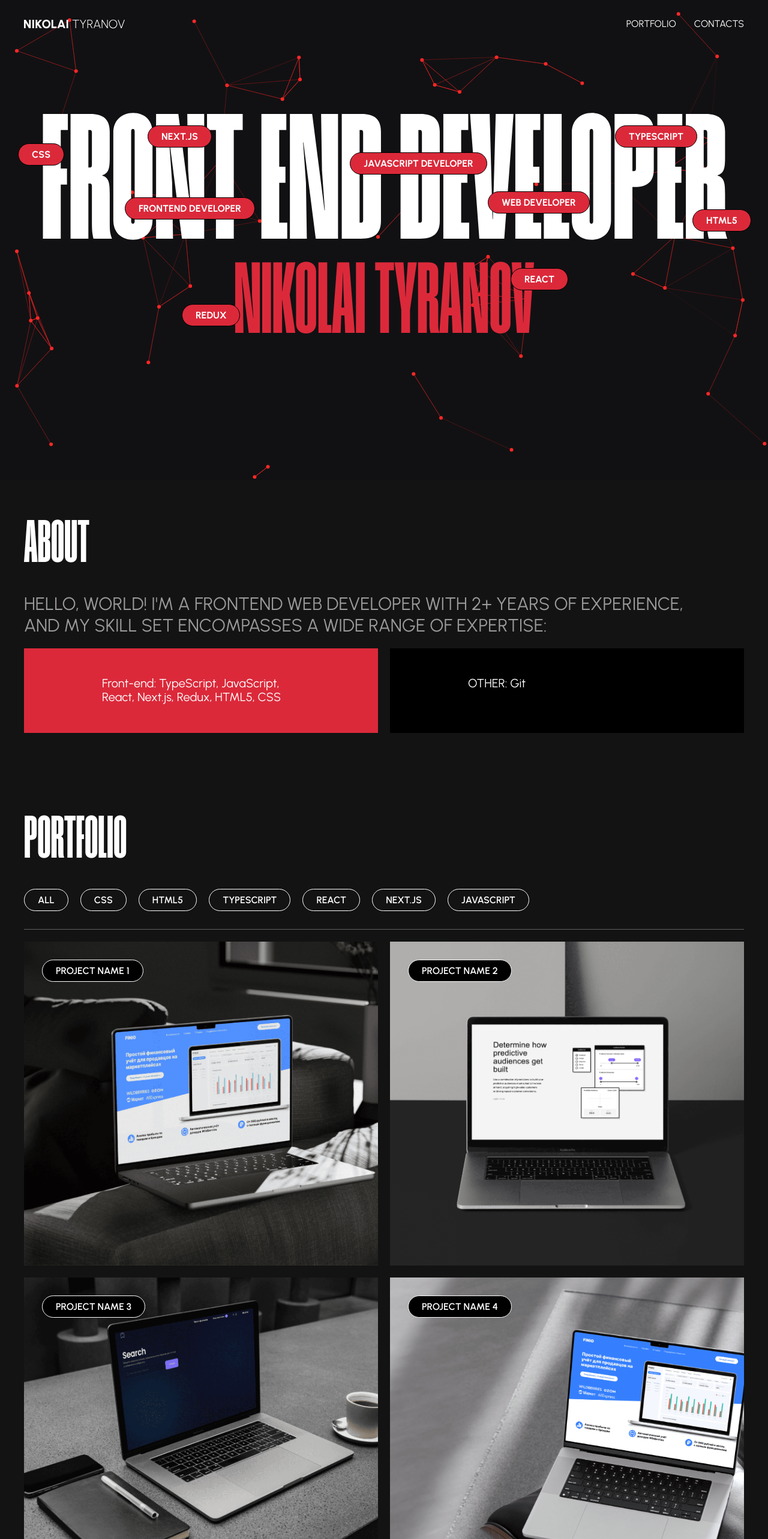
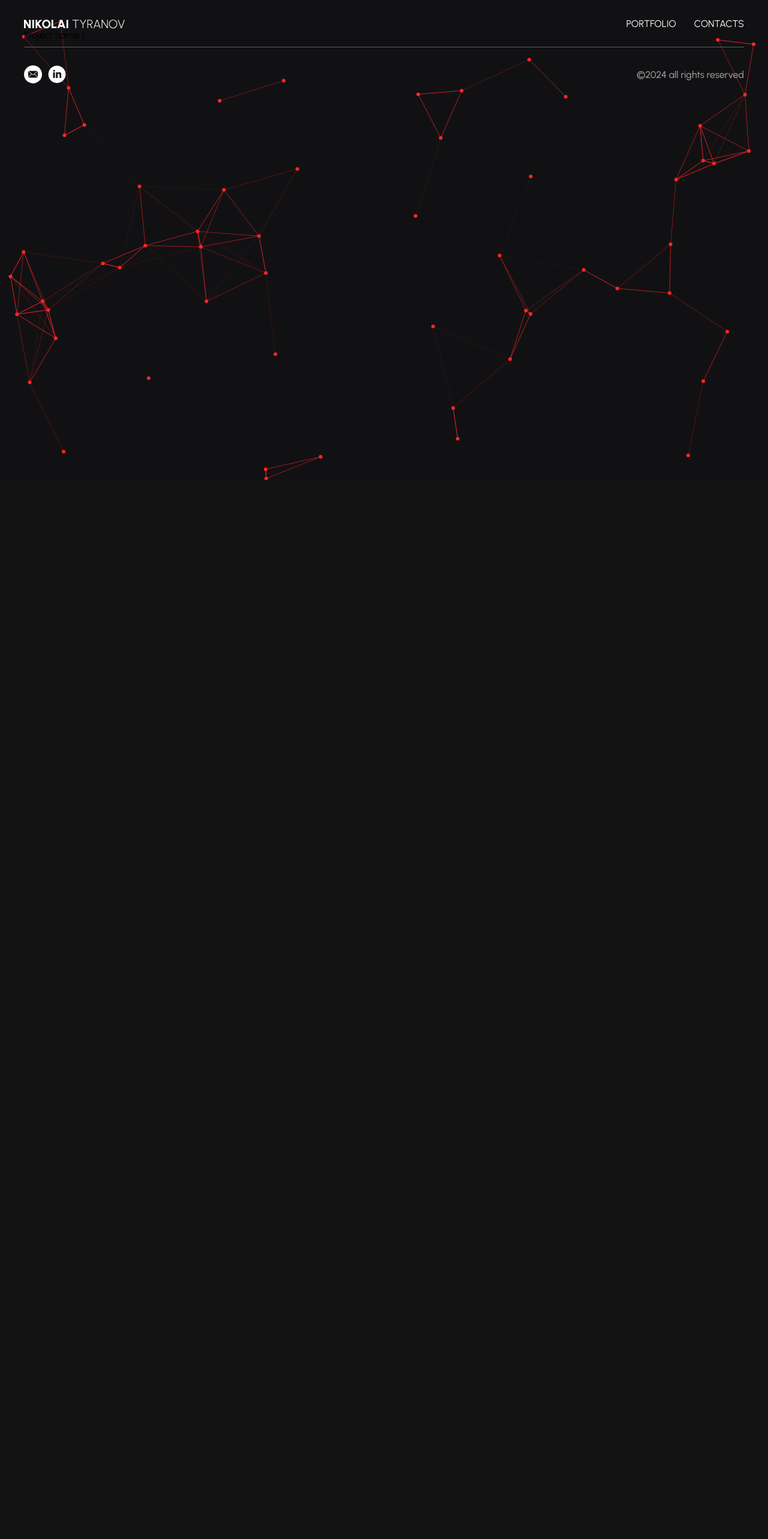
Before and after one commit to nicktyranov/portfolio, a React (Vite) app: page /projects/1 in a window 1280 px wide. Shown: the top 2566 px of the page at 60% size. After the commit the page ends 800 px from the top, so only its background shows below. Built offline with nearby package versions, Linux system fonts and the light colour scheme.

Commit message:
added: react-router

```diff
--- a/package.json
+++ b/package.json
@@ -14,7 +14,8 @@
     "classnames": "^2.5.1",
     "react": "^18.3.1",
     "react-dom": "^18.3.1",
-    "react-fast-marquee": "^1.6.5"
+    "react-fast-marquee": "^1.6.5",
+    "react-router-dom": "^6.25.1"
   },
   "devDependencies": {
     "@types/react": "^18.3.3",
--- a/src/App.tsx
+++ b/src/App.tsx
@@ -6,24 +6,32 @@ import Form from './components/Form/Form';
 import LogoWithLabels from './components/LogoWithLabels/LogoWithLabels';
 import MarqueeComponent from './components/Marquee/Marquee';
 import Menu from './components/Menu/Menu';
+import { Routes, Route } from 'react-router-dom';
+import ProjectInfo from './projects/projectInfo';
 
 function App() {
    return (
       <>
          <Menu />
+         <Routes>
+            <Route
+               path="/"
+               element={
+                  <>
                      <LogoWithLabels />
                      <div>
                         <h2 className={styles.heading}>ABOUT</h2>
                         <p className={styles['text-about']}>
-               hello, World! I'm a FrontEnd web developer with 2+ years of
-               experience,
-               <br /> and my skill set encompasses a wide range of expertise:
+                           hello, World! I'm a FrontEnd web developer with 2+
+                           years of experience,
+                           <br /> and my skill set encompasses a wide range of
+                           expertise:
                         </p>
                         <div className={styles['stack-wrapper']}>
                            <div className={styles['stack-left']}>
                               <p>
-                     Front-end: TypeScript, JavaScript, React, Next.js, Redux,
-                     HTML5, CSS
+                                 Front-end: TypeScript, JavaScript, React,
+                                 Next.js, Redux, HTML5, CSS
                               </p>
                            </div>
                            <div className={styles['stack-right']}>
@@ -37,6 +45,11 @@ function App() {
                      <Contacts />
                      <MarqueeComponent />
                      <Form />
+                  </>
+               }
+            />
+            <Route path="/projects/:id" element={<ProjectInfo />} />
+         </Routes>
          <Footer />
       </>
    );
--- a/src/components/Filter/Filter.tsx
+++ b/src/components/Filter/Filter.tsx
@@ -1,45 +1,9 @@
 import { useEffect, useState } from 'react';
 import Label from '../Label/Label';
 import cn from 'classnames';
-import cardImg1 from './card1.png';
-import cardImg2 from './card2.png';
-import cardImg3 from './card3.png';
-import cardImg4 from './card4.png';
 import styles from './Filter.module.css';
-
-export type Data = {
-   id: number;
-   name: string;
-   categoryId: number[];
-   img: string;
-};
-
-const data: Data[] = [
-   {
-      id: 1,
-      name: 'Project name 1',
-      categoryId: [0, 1],
-      img: cardImg1
-   },
-   {
-      id: 2,
-      name: 'Project name 2',
-      categoryId: [0, 2],
-      img: cardImg2
-   },
-   {
-      id: 3,
-      name: 'Project name 3',
-      categoryId: [0, 1, 2],
-      img: cardImg3
-   },
-   {
-      id: 4,
-      name: 'Project name 4',
-      categoryId: [0, 5],
-      img: cardImg4
-   }
-];
+import { Link } from 'react-router-dom';
+import { Data, data } from './filterData';
 
 export type CategoryId = {
    id: number;
@@ -127,6 +91,7 @@ function Filter({ ...props }) {
             {filteredData.map((item) => {
                return (
                   <div className={styles['card']} key={item.id}>
+                     <Link to={`/projects/${item.id}`}>
                         <img
                            src={item.img}
                            alt={item.name}
@@ -137,6 +102,7 @@ function Filter({ ...props }) {
                            forFilter={true}
                            className={styles['card-label']}
                         />
+                     </Link>
                   </div>
                );
             })}
--- /dev/null
+++ b/src/components/Filter/filterData.ts
@@ -0,0 +1,38 @@
+import cardImg1 from './card1.png';
+import cardImg2 from './card2.png';
+import cardImg3 from './card3.png';
+import cardImg4 from './card4.png';
+
+export type Data = {
+   id: number | string;
+   name: string;
+   categoryId: number[];
+   img: string;
+};
+
+export const data: Data[] = [
+   {
+      id: 1,
+      name: 'Project name 1',
+      categoryId: [0, 1],
+      img: cardImg1
+   },
+   {
+      id: 2,
+      name: 'Project name 2',
+      categoryId: [0, 2],
+      img: cardImg2
+   },
+   {
+      id: 3,
+      name: 'Project name 3',
+      categoryId: [0, 1, 2],
+      img: cardImg3
+   },
+   {
+      id: 4,
+      name: 'Project name 4',
+      categoryId: [0, 5],
+      img: cardImg4
+   }
+];
--- a/src/components/Form/Form.props.ts
+++ b/src/components/Form/Form.props.ts
@@ -1,3 +1,3 @@
 export default interface IFormProps {
-   callToAction: string;
+   callToAction?: string;
 }
--- a/src/main.tsx
+++ b/src/main.tsx
@@ -1,10 +1,13 @@
-import React from 'react'
-import ReactDOM from 'react-dom/client'
-import App from './App.tsx'
-import './index.css'
+import React from 'react';
+import ReactDOM from 'react-dom/client';
+import { BrowserRouter } from 'react-router-dom';
+import App from './App.tsx';
+import './index.css';
 
 ReactDOM.createRoot(document.getElementById('root')!).render(
-  <React.StrictMode>
-    <App />
-  </React.StrictMode>,
-)
+   <React.StrictMode>
+      <BrowserRouter>
+         <App />
+      </BrowserRouter>
+   </React.StrictMode>
+);
--- /dev/null
+++ b/src/projects/projectInfo.tsx
@@ -0,0 +1,15 @@
+import { useParams } from 'react-router-dom';
+import { data } from '../components/Filter/filterData';
+
+export default function ProjectInfo() {
+   const { id } = useParams();
+   console.log(id);
+   const product = data.find((el) => el.id == id);
+   console.log(product);
+
+   if (!product) {
+      return <div>Product not found</div>;
+   }
+
+   return <div>{product.name}</div>;
+}
```
Also changed, not shown: src/projects/projectInfo.module.css (added), 1 other file (tests, documents, lock files or other folders). Lines whose indentation alone changed are shown as unchanged.
